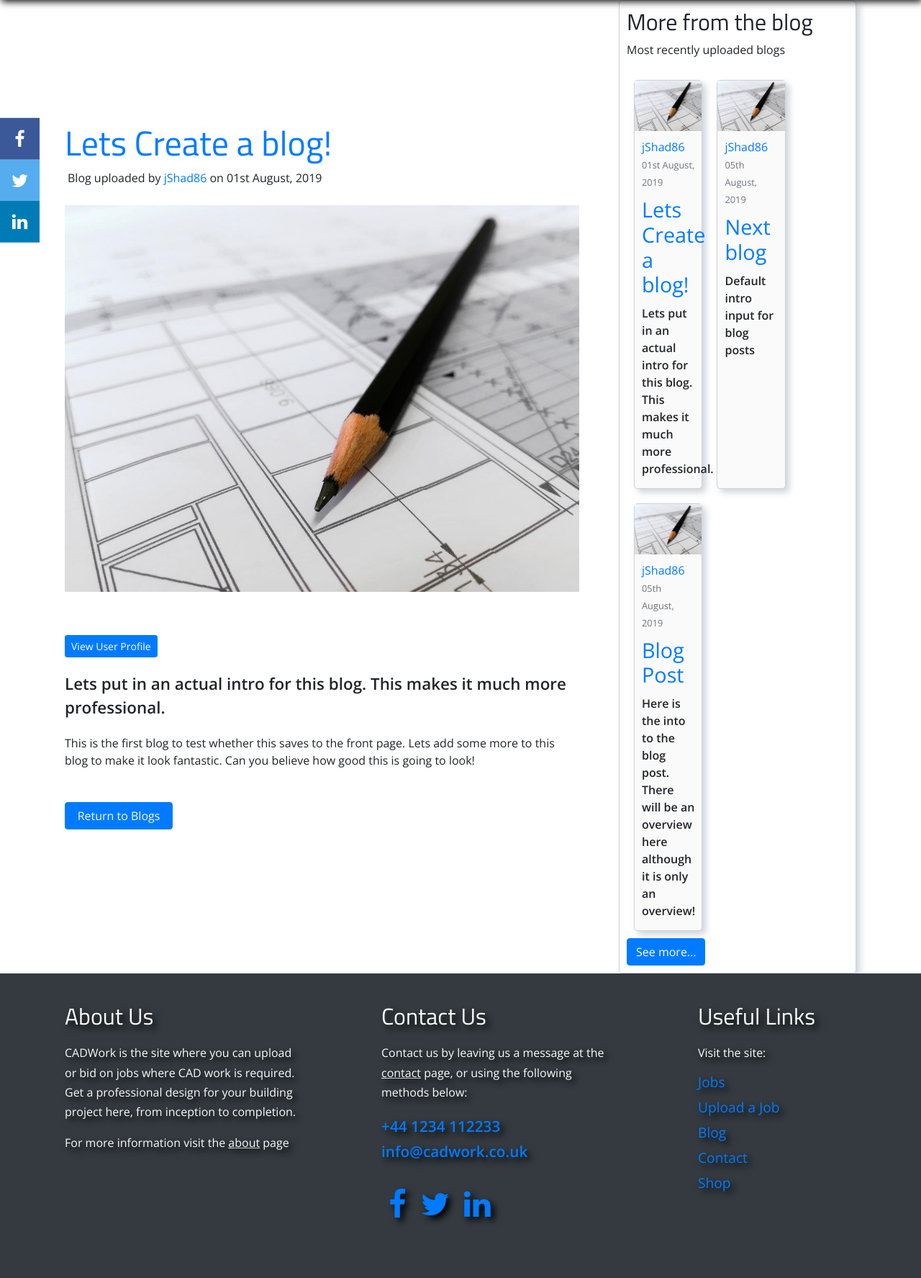
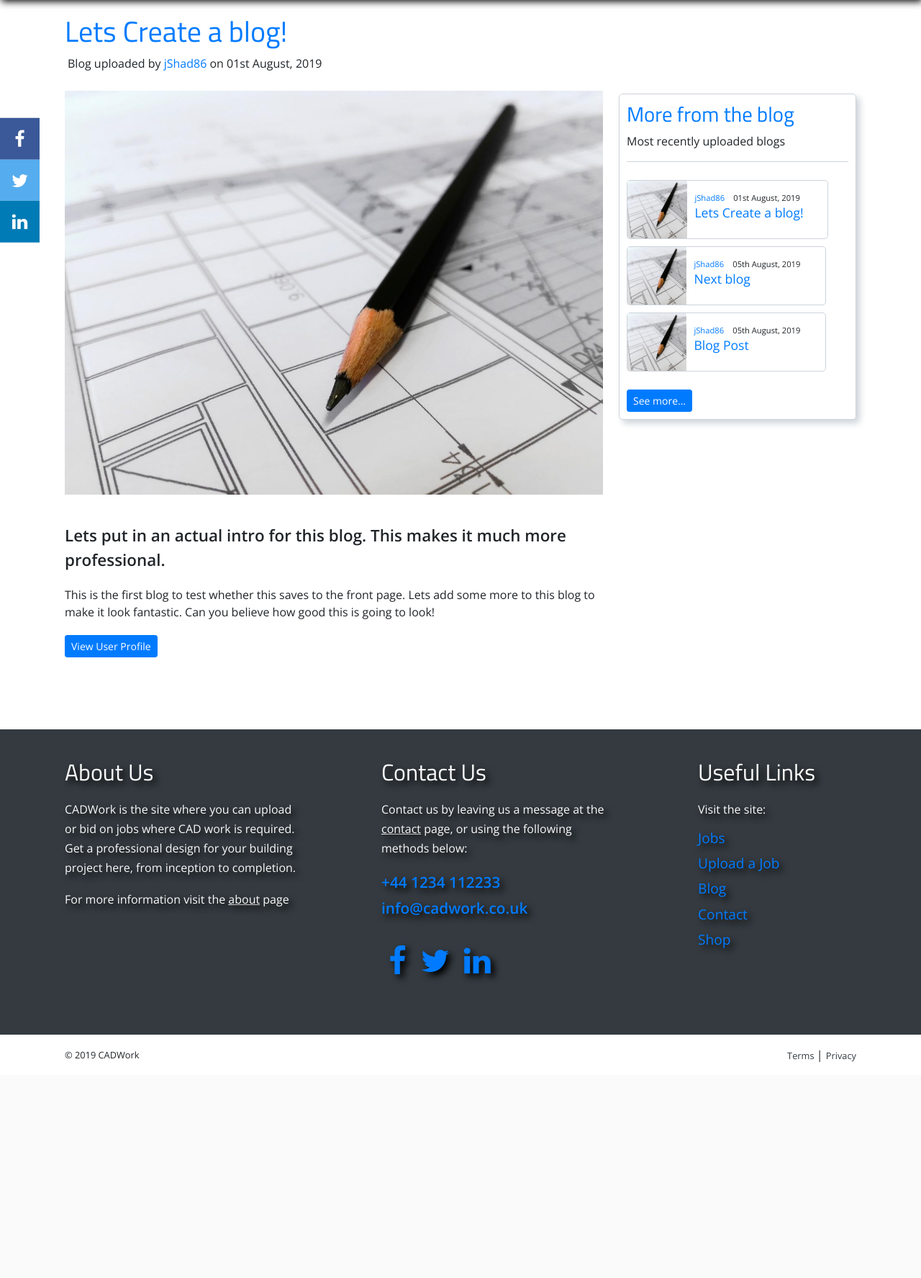
Before and after one commit to JShad30/CADWork_full_stack, a Django app: page /blog/post/4/ in a window 1280 px wide. Shown: the part 70-1845 px from the top of the page at 72% size. After the commit the page ends 1545 px from the top, so only its background shows below. Run offline with Django 3.2, Linux system fonts and the light colour scheme; data comes from the database, SQL or seed files in the repository; some libraries are stand-ins or nearby versions.

Commit message:
Completed blog and shop appearance.

```diff
--- a/blog/templates/blog/post_detail.html
+++ b/blog/templates/blog/post_detail.html
@@ -7,7 +7,9 @@
 		<p class="ml-1">Blog uploaded by <a href="{% url 'user-posts' object.author.username %}">{{ object.author }}</a> on {{ object.date_posted|date:"dS F, Y" }}</p>
 	  	<img class="blog-image" src="{{ post.image.url }}">
     	<div class="main-blog-content">
-      		<div class="article-metadata">
+			<p class="article-intro">{{ object.intro }}</p>
+      		<p class="article-content">{{ object.content }}</p>
+			<div class="article-metadata">
 				{% if object.author == user %}
 					<div class="mt-3 mb-3">
 						<a class="btn btn-primary btn-sm mt-1 mb-1" href="{% url 'post-update' object.id %}">Update</a>
@@ -19,10 +21,7 @@
 					</div>
 				{% endif %}
       		</div>
-			<p class="article-intro">{{ object.intro }}</p>
-      		<p class="article-content">{{ object.content }}</p>
     	</div>
-		<a class="btn btn-primary blog-link" href="{% url 'blog-home' %}">Return to Blogs</a>
   	</article>
 
 	<aside class="blog-aside">
@@ -33,20 +32,19 @@
 			</div>
 			<div class="blog-card-container">
 				{% for post in posts %}
-					<article class="blog-article blog-article-home-page">
+					<article class="blog-details-other">
 						<img class="article-image" src="{{ post.image.url }}" height="80" width="80">
 						<div class="media-body">
-							<div class="article-metadata">
-								<a class="mr-2" href="{% url 'user-posts' post.author.username %}">{{ post.author }}</a>
-								<small class="text-muted">{{ post.date_posted|date:"dS F, Y" }}</small>
+							<div class="blog-details-post-text">
+								<a class="blog-details-post-author mr-2" href="{% url 'user-posts' post.author.username %}">{{ post.author }}</a>
+								<small class="blog-details-post-author">{{ post.date_posted|date:"dS F, Y" }}</small>
 							</div>
-							<h2 class="blog-home-title"><a href="{% url 'post-detail' post.id %}">{{ post.title }}</a></h2>
-							<p class="article-card-intro">{{ post.intro }}</p>
+							<h3 class="blog-details-other-title"><a href="{% url 'post-detail' post.id %}">{{ post.title }}</a></h2>
 						</div>
 					</article>
 				{% endfor %}
 			</div>
-			<a href="{% url 'blog-home' %}" class="btn btn-primary">See more...</a>
+			<a href="{% url 'blog-home' %}" class="btn btn-primary btn-sm">See more...</a>
 		</div>
 	</aside>
 
--- a/blog/views.py
+++ b/blog/views.py
@@ -44,7 +44,7 @@ class PostDetailView(DetailView):
 
 class PostCreateView(LoginRequiredMixin, CreateView):
 	model = Post
-	fields = ['title', 'intro', 'content', 'blog_image']
+	fields = ['title', 'intro', 'content', 'image']
 
 	def form_valid(self, form):
 		form.instance.author = self.request.user
@@ -53,7 +53,7 @@ class PostCreateView(LoginRequiredMixin, CreateView):
 
 class PostUpdateView(LoginRequiredMixin, UserPassesTestMixin, UpdateView):
 	model = Post
-	fields = ['title', 'intro', 'content', 'blog_image']
+	fields = ['title', 'intro', 'content', 'image']
 
 	def form_valid(self, form):
 		form.instance.author = self.request.user
@@ -70,7 +70,7 @@ class PostUpdateView(LoginRequiredMixin, UserPassesTestMixin, UpdateView):
 
 class PostDeleteView(LoginRequiredMixin, UserPassesTestMixin, DeleteView):
 	model = Post
-	success_url = '/profile'
+	success_url = '/blog'
 
 	def test_func(self):
 		post = self.get_object()
--- a/checkout/urls.py
+++ b/checkout/urls.py
@@ -2,5 +2,5 @@ from django.urls import path
 from .views import home
 
 urlpatterns = [
-    path('', home, name='checkout-home'),
+    path('', home, name='checkout-home')
 ]
--- a/shop/templates/shop/home.html
+++ b/shop/templates/shop/home.html
@@ -16,12 +16,12 @@
                         <h2 class="product-header">{{ product.product_name }}</h2>
                         <p class="product-description">{{ product.product_description }}</p>
                         <p class="product-price ml-1"><span class="product-currency">£ </span>{{ product.product_price }}</p>
-                        <form method="POST">
+                        <form method="POST" action="{% url 'add_to_cart' product.id %}" >
                             {% csrf_token %}
                             <div class="input-group">
                                 <input name="quantity" type="number" min="1" max="999" class="form-control product-input" placeholder="Quantity">
                                 <span class="input-group-btn">
-                                    <button class="btn btn-primary" action="{% url 'add_to_cart' product.id %}" type="submit">Add</button>
+                                    <button class="btn btn-primary" type="submit">Add</button>
                                 </span>
                             </div>
                         </form>
--- a/static/css/styles.css
+++ b/static/css/styles.css
@@ -727,6 +727,10 @@ h1, h2, h3, h4, h5, h6 {
     flex-wrap: wrap;
 }
 
+.blog-card-container {
+    margin-bottom: 20px;
+}
+
 .blog-article {
     margin: 10px;
     border: 0.5px solid #ced4da;
@@ -826,19 +829,49 @@ h1, h2, h3, h4, h5, h6 {
     max-width: 150px;
 }
 
-/* Other blog links in the aside of the posts detail page */
+/*Other blogs listed at the bottom of the blogs detail page*/
+.blog-aside-intro-text {
+    border-bottom: 0.5px solid #ced4da;
+}
+
+.blog-aside-intro-text-heading {
+    color: #007bff;
+}
+
+.blog-details-other {
+    display: flex;
+    flex-direction: row;
+    margin: 5px 0;
+    border: 0.5px solid #ced4da;
+    border-radius: 5px;
+}
+
+.blog-details-other img {
+    width: 30%;
+}
+
+.blog-details-other-title {
+    font-size: 1.1em;
+}
+
 .blog-aside {
     width: 90%;
+    max-width: 500px;
     max-width: 750px;
     display: flex;
     flex-direction: column;
     border: 0.5px solid #ced4da;
     border-radius: 5px;
     padding: 10px;
+    margin-bottom: 50px;
     box-sizing: border-box;
     box-shadow: 5px 5px 10px #ced4da;
 }
-/*----------End of styles for the blog Pages----------*/
+
+.blog-details-post-author {
+    font-size: 0.7em;
+}
+/*----------End of blogs styles----------*/
 
 
 
@@ -1296,11 +1379,25 @@ h1, h2, h3, h4, h5, h6 {
 
     .article-title,
     .job-page-title {
-        font-size: 3em;
+        font-size: 2.5em;
     }
 
     .blog-article img {
         width: 100%;
+    }
+
+    /* Other blog links in the aside of the posts detail page */
+    .blog-aside {
+        width: 90%;
+        max-width: 750px;
+        display: flex;
+        flex-direction: column;
+        border: 0.5px solid #ced4da;
+        border-radius: 5px;
+        padding: 10px;
+        margin-bottom: 50px;
+        box-sizing: border-box;
+        box-shadow: 5px 5px 10px #ced4da;
     }
     /*----------End of blog page styles----------*/
 
@@ -1394,15 +1491,22 @@ h1, h2, h3, h4, h5, h6 {
         justify-content: space-between;
         width: 90%;
         max-width: 1100px;
+        align-items: flex-start;
     }
 
     .blog-article-content {
-        width: 65%;
+        width: 68%;
+        margin-bottom: 50px;
     }
 
     .blog-aside {
         width: 30%;
-        height: 100%;
+        margin-bottom: 50px;
+        margin-top: 130px;
+    }
+
+    .blog-aside-intro-text-heading {
+        font-size: 1.8em;
     }
     /*----------End of blog pages----------*/
 
```
Also changed, not shown: other parts of static/css/styles.css (+52 -3 lines), checkout/templates/checkout/home.html (+14 -6 lines), users/templates/users/profile.html (+8 -7 lines), checkout/views.py (line endings or trailing spaces).
